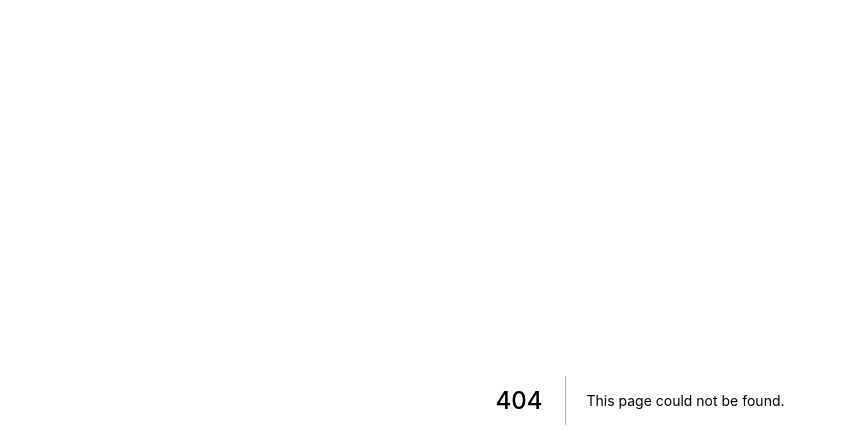
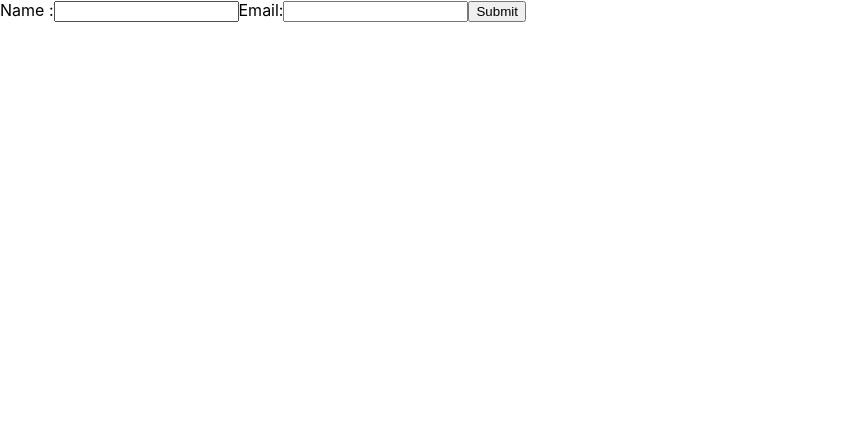
Before and after one commit to CutieDarkFae/React_Rest_Sandpit_App, a Next.js app: page /skaters/addSkater in a window 1280 px wide. Before the commit this address had no page. Shown: the top 448 px of the page, without its empty margins (0-846 px from the left). Built offline with nearby package versions, Linux system fonts and the light colour scheme.

Commit message:
Got server side rendering with data loading working :)

```diff
--- a/pages/index.js
+++ b/pages/index.js
@@ -11,7 +11,7 @@
 
       <main className={styles.main}>
         <h1 className={styles.title}>
-          Welcome to <a href="https://nextjs.org">Next.js!</a>
+          Learn <a href="https://nextjs.org">Next.js!</a>
         </h1>
 
         <p className={styles.description}>
--- /dev/null
+++ b/pages/skaters/addSkater.tsx
@@ -0,0 +1,26 @@
+import React, { useState } from 'react';
+
+const addSkater = (() => {
+    const [name, setName] = useState("");
+    const [email, setEmail] = useState("");
+
+    const handleSubmit = ((event:React.FormEvent) => {
+        console.log('Pretend save Skater["name": "{name}","email":"{email}"');
+    });
+
+    return <>
+        <form onSubmit={((e) => {handleSubmit(e)})} >
+            <label>
+                Name :
+                <input type="text" value={name} onChange={((e) => {setName(e.target.value)})} />
+            </label>
+            <label>
+                Email:
+                <input type="text" value={email} onChange={((e) => {setEmail(e.target.value)})} />
+            </label>
+            <input type="submit" value="Submit" />
+        </form>
+    </>;
+});
+
+export default addSkater;
```
Also changed, not shown: package.json (+7 -1 lines), pages/skaters/skaterList.tsx (added, +55 -0 lines), tsconfig.json (added, +29 -0 lines), next-env.d.ts (added), 1 other file (tests, documents, lock files or other folders).
